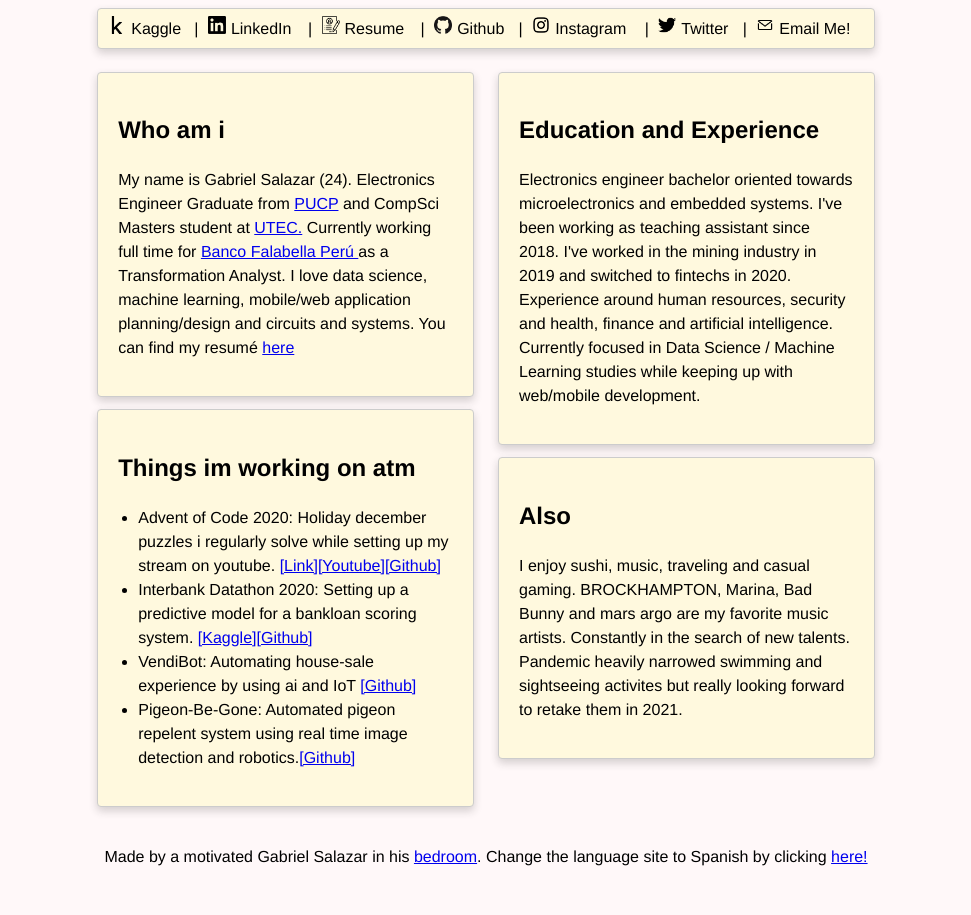
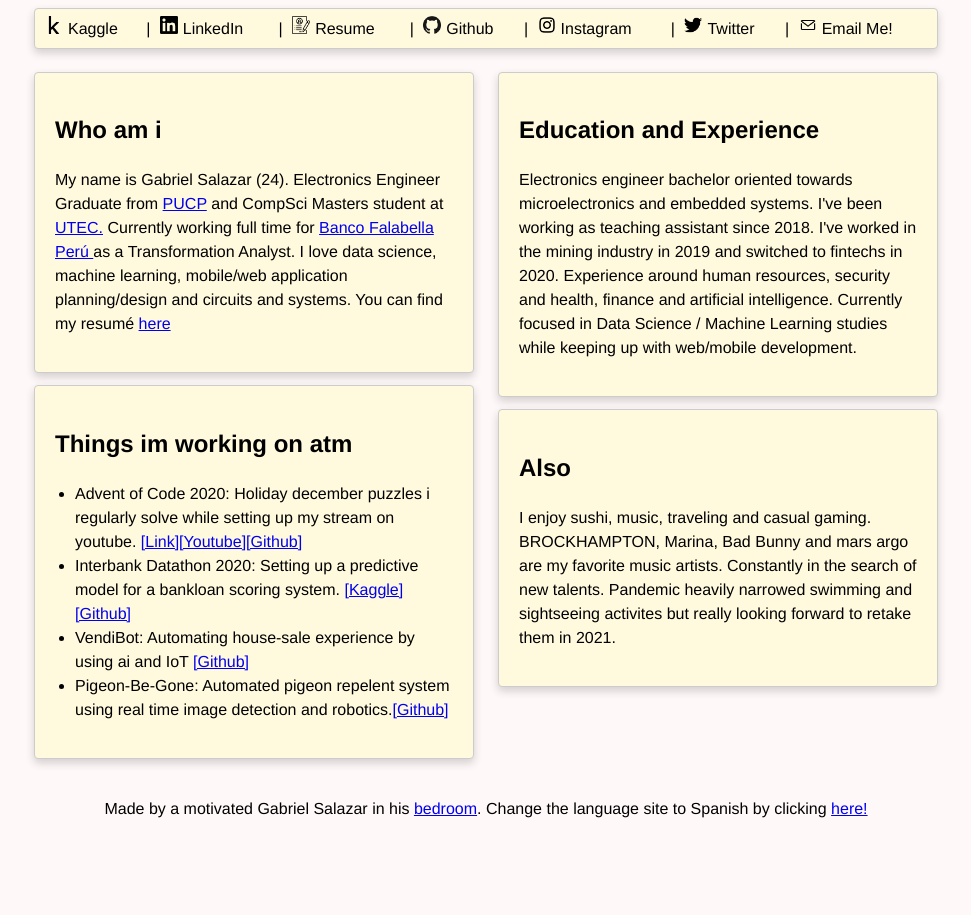
Before and after one commit to cubicles/cubicles_web, a PHP site: page / in a window 1280 px wide. Shown: the part 154-1069 px from the top of the page, without its empty margins (154-1125 px from the left). After the commit the page ends 972 px from the top, so only its background shows below. Run offline with PHP 8.4, Linux system fonts and the light colour scheme.

Commit message:
changed max width to 75

```diff
--- a/styles.css
+++ b/styles.css
@@ -56,7 +56,7 @@ ul#horizontal-list {
 
 #header{
 	margin: auto;
-  	width: 65%;
+  	width: 75%;
   	border: 0px solid green;
   	padding: 22px 22px 10px 22px;
   	max-width: 960px;
@@ -71,7 +71,7 @@ ul#horizontal-list {
 #socials {
 	height: 50px;
 	margin: auto;
-	width: 65%;
+	width: 75%;
   	border: 0px solid green;
   	padding: 0px 22px 0px 22px;
   	max-width: 960px;
@@ -80,7 +80,7 @@ ul#horizontal-list {
 
 .row{
 	margin: auto;
-  	width: 65%;
+  	width: 75%;
   	border: 0px solid green;
   	padding: 10px;
   	background-color: 	#fff8f9;
@@ -132,7 +132,7 @@ ul#horizontal-list {
 #footer{
 	padding: 0px 22px 22px  22px;
 	margin: auto;
-  	width: 65%;
+  	width: 75%;
   	border: 0px solid green;
   	max-width: 960px;
 }
```
